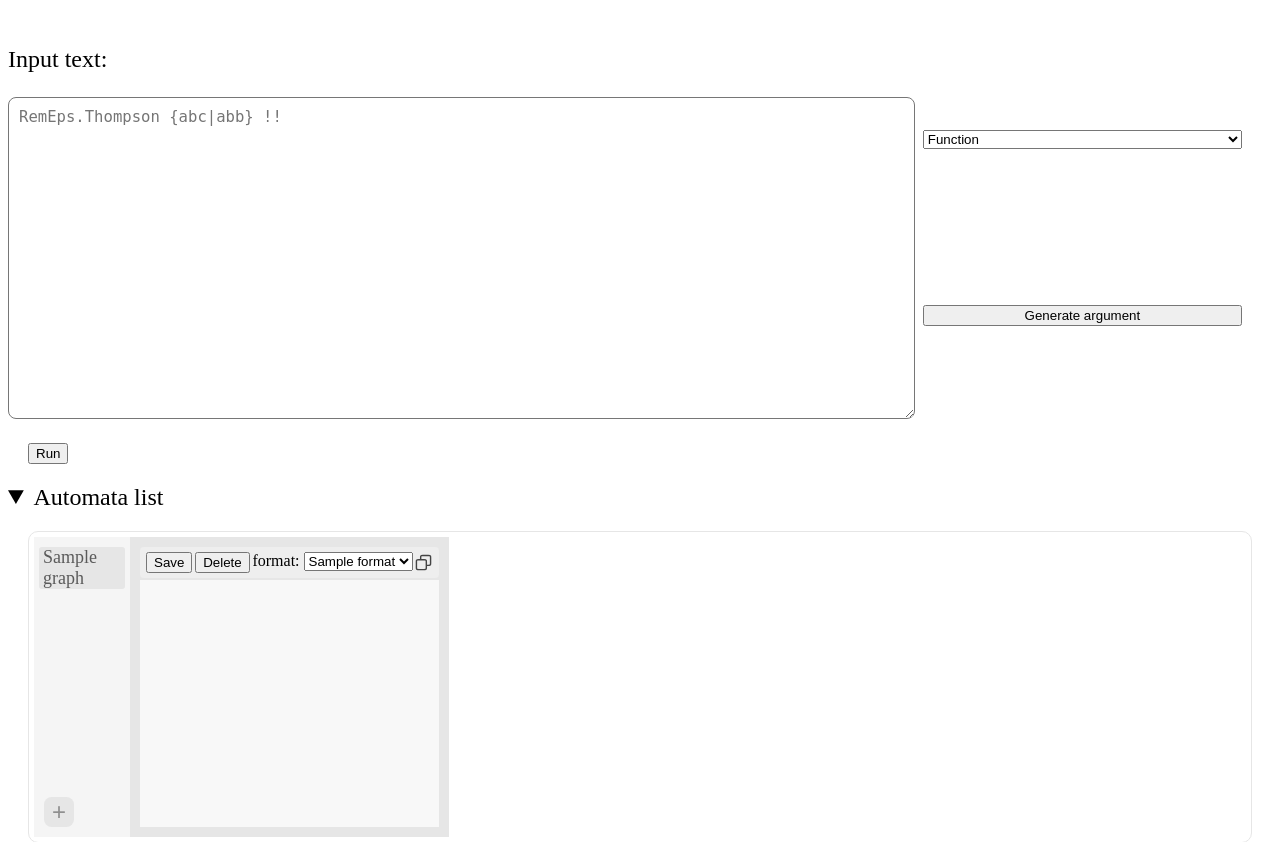
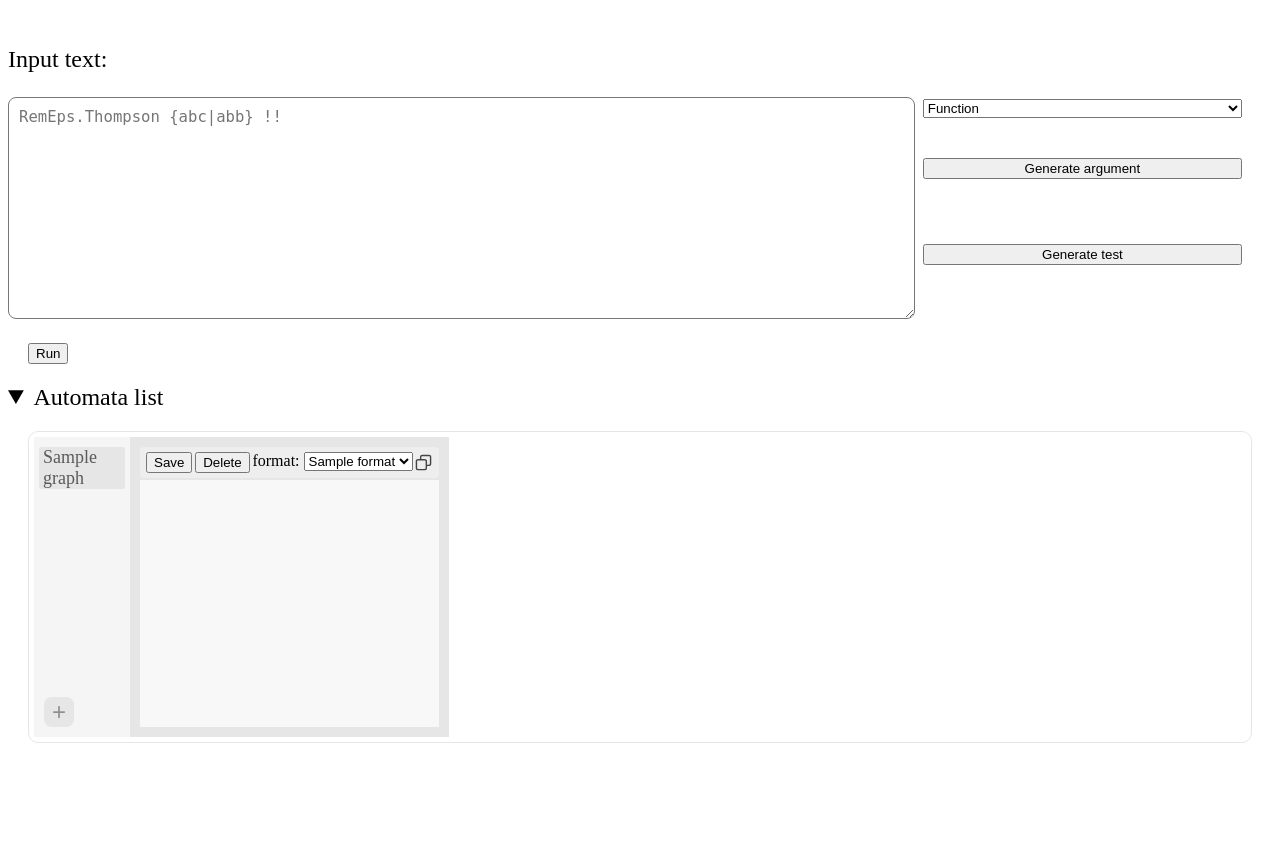
Before and after one commit to OnionGrief/chipollino_web, a Django app: template converter/templates/converter/index.html in a window 1280 px wide. Shown: the part 58-900 px from the top of the page. After the commit the page ends 801 px from the top, so only its background shows below. Run offline with Django 5.2, Linux system fonts and the light colour scheme; the template is opened without the code that fills it: most values are stand-ins (such as "Sample title", 1, 10 or a date in 2020); data that the repository does not hold is empty; some libraries are stand-ins or nearby versions.

Commit message:
вернула generate test
и стили..

```diff
--- a/converter/templates/converter/input.html
+++ b/converter/templates/converter/input.html
@@ -12,7 +12,7 @@
             <option value="{{func.name}}">{{func.name}}: {{func.arguments}} -> {{func.return_type}}</option>
             {% endfor %}
         </select>
-        <div style="display: flex; flex-direction: column;">
+        <div class="generator_block">
             <div id="generator-selector">
                 <button id="gen_arg">Generate argument</button>
                 <div id="args_list">
@@ -22,8 +22,11 @@
                     <div class="gen_object" id="MFA">MFA</div> -->
                 </div>
             </div>
-            <p id="generator_result">&nbsp;</p>
+            <pre id="generator_result">&nbsp;</pre>
         </div>
-        <!-- <button id="randomtest">Generate test</button> -->
+        <div class="generator_block"></div>
+        <button id="randomtest">Generate test</button>
+        <pre id="testgenerator_result">&nbsp;</pre>
+    </div>
     </div>
 </div>
--- a/converter/templates/converter/table_view.html
+++ b/converter/templates/converter/table_view.html
@@ -11,6 +11,9 @@
                     {% endfor %}
 
                 </select>
+            </div>
+            <div class="copy-button">
+                <img src="{% static 'images/copy.svg' %}" alt="copy">
             </div>
         </div>
 
--- a/static/css/input_page.css
+++ b/static/css/input_page.css
@@ -1,6 +1,6 @@
 #input-txt {
     width: 100%;
-    height: 300px;
+    height: 200px;
     font-size: larger;
     padding: 10px;
     border-radius: 8px;
@@ -11,9 +11,8 @@
     flex-direction: column;
     padding: 30px;
     /* justify-content: space-evenly; */
-    justify-content: space-around;
+    justify-content: center;
 }
-
 
 #gen_arg {
     cursor: pointer;
@@ -43,3 +42,15 @@
 .gen_object:hover {
     background-color: #f1f1f1;
 }
+
+.generator_block {
+    margin-block-start: 40px;
+    display: flex;
+    flex-direction: column;
+}
+
+.generator_block pre {
+    margin: 0;
+    margin-block-start: 10px;
+    white-space: pre;
+}
--- a/static/scripts/cytoscape.js
+++ b/static/scripts/cytoscape.js
@@ -32,7 +32,7 @@ const graph_settings = [{
             'curve-style': 'bezier',
             'label': 'data(label)',
             'font-size': '10px',
-            'text-rotation': 'autorotate',
+            // 'text-rotation': 'autorotate',
             'text-margin-y': -10,
             'color': '#000',
             'loop-direction': '0deg',
@@ -179,6 +179,10 @@ function get_cy_view(json_data) {
 
     // Обработчик выбора узлов
     cy.on('tap', 'node', function (event) {
+        if (selectedElement && selectedElement.isEdge()) {
+            selectedElement.style('line-color', 'black');
+            selectedElement.style('target-arrow-color', 'black');
+        }
         var node = event.target;
         if (node.id() == dummyId)
             return;
@@ -199,9 +203,15 @@ function get_cy_view(json_data) {
     });
 
     cy.on('tap', 'edge', function (event) {
+        if (selectedElement) {
+            selectedElement.style('line-color', 'black');
+            selectedElement.style('target-arrow-color', 'black');
+        }
         if (event.target.source().id() == dummyId)
             return;
         selectedElement = event.target;
+        selectedElement.style('line-color', '#ae665e');
+        selectedElement.style('target-arrow-color', '#ae665e');
     });
 }
 
--- a/static/scripts/index.js
+++ b/static/scripts/index.js
@@ -32,14 +32,15 @@ generatorSelector.forEach(gen_obj => {
     });
 });
 
-/*const testGenerator = document.getElementById('randomtest');
+const testGenerator = document.getElementById('randomtest');
 testGenerator.addEventListener('click', (event) => {
     fetch('/generator/' + 'Test')
         .then(response => response.text())
         .then(data => {
             document.getElementById('input-txt').value = data;
+            document.getElementById('testgenerator_result').textContent = "Test generated";
         });
-});*/
+});
 
 
 var automaton_content = document.getElementById('automaton-content');
```
